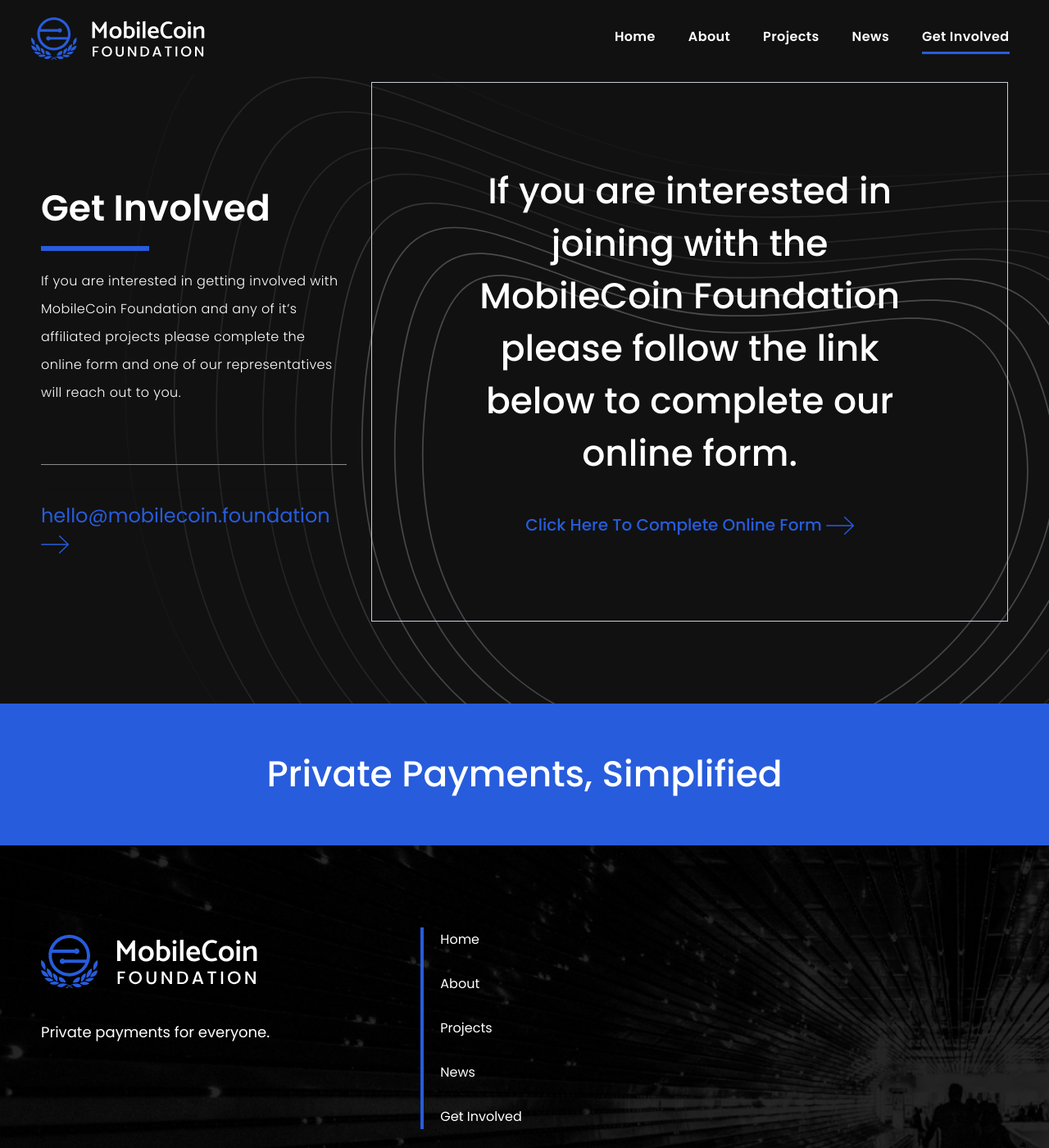
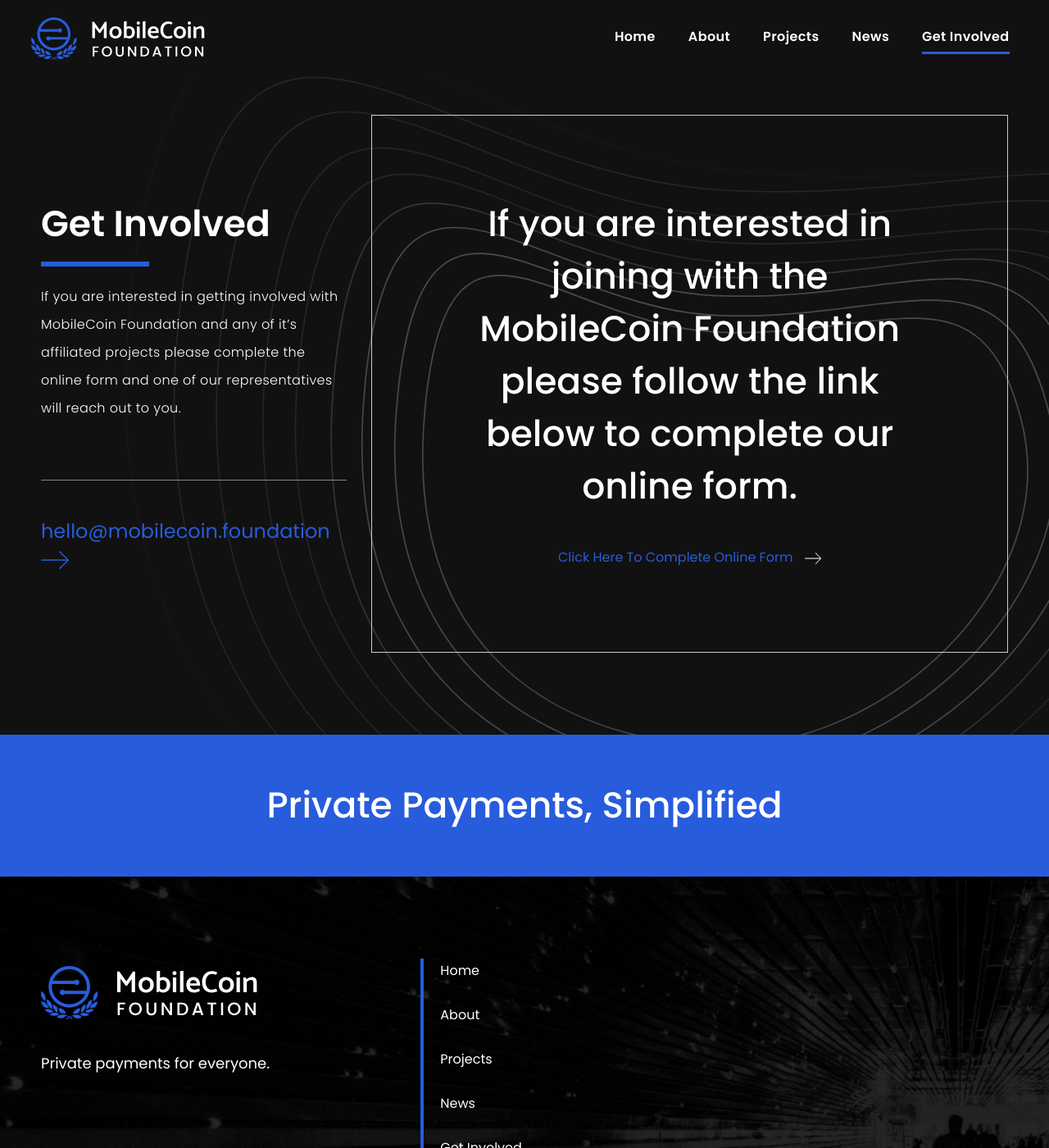
Before and after one commit to BrydgesDesign/MobileCoin, a Jekyll site: the page built from get-involved.html, in a window 1280 px wide and 1400 px high. Shown: the whole window at 82% size. Built offline with Jekyll 4.4.1, drawn with Linux system fonts in a browser that asks for light colours.

Commit message:
Get Involved Updates

```diff
--- a/_includes/section/get-involved.html
+++ b/_includes/section/get-involved.html
@@ -16,7 +16,7 @@
 						<div class="col-lg-12 textCenter">
 							<div class="ctaBox">
 								<h2 class="ctaBottom">If you are interested in joining with the MobileCoin Foundation please follow the link below to complete our online form.</h2>
-								<a href="#" class="ctaLink">Click Here To Complete Online Form <img src="{{ 'img/blue-arrow-right.svg' | relative_url }}" /></a>
+								<a href="#" class="genric-btn mt-30">Click Here To Complete Online Form <img class="submitArrow" src="/img/arrow-right-white.svg"></a>
 							</div>
 						</div>
 					</div>
--- a/_sass/theme/_elements.scss
+++ b/_sass/theme/_elements.scss
@@ -36,6 +36,9 @@ a.membersLink.board {
     box-shadow: none !important;
 }
 
+.col-lg-8.rightSide {
+    padding-top: 40px;
+}
 
 .col-lg-6.lowerRowLeft {
     margin-bottom: -20px !important;
```
